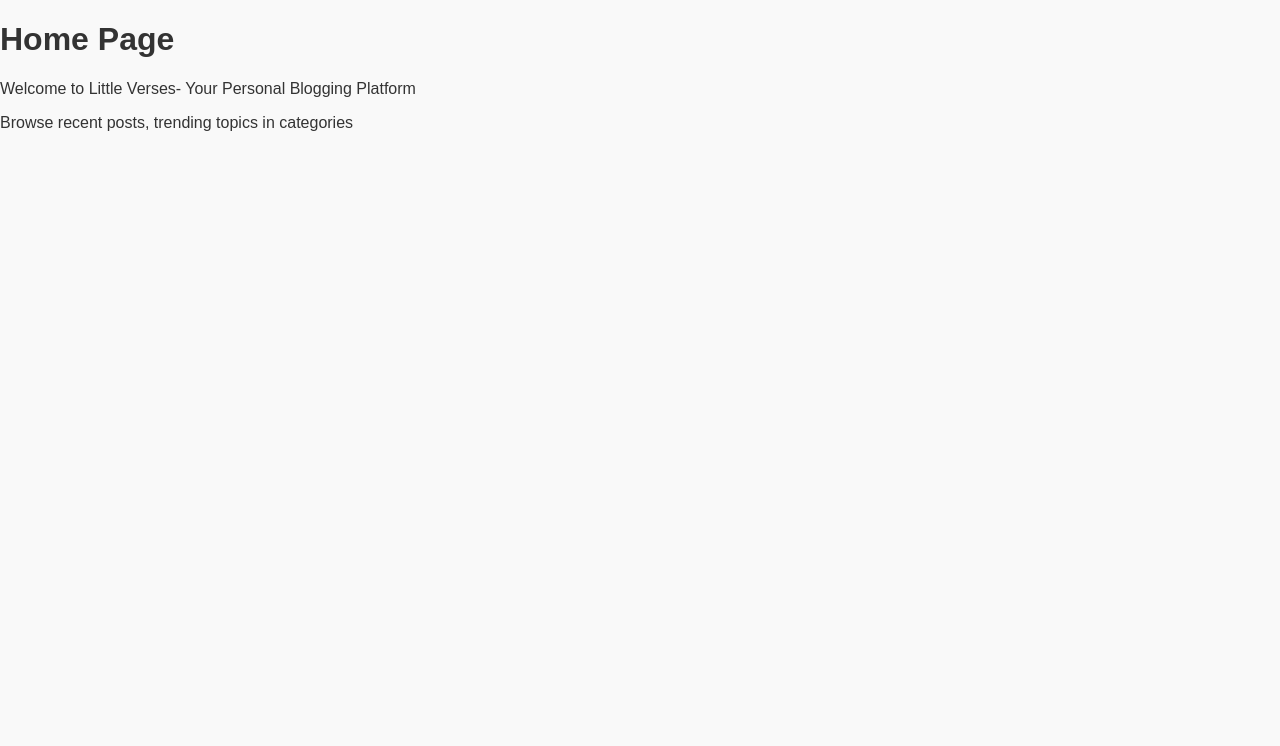
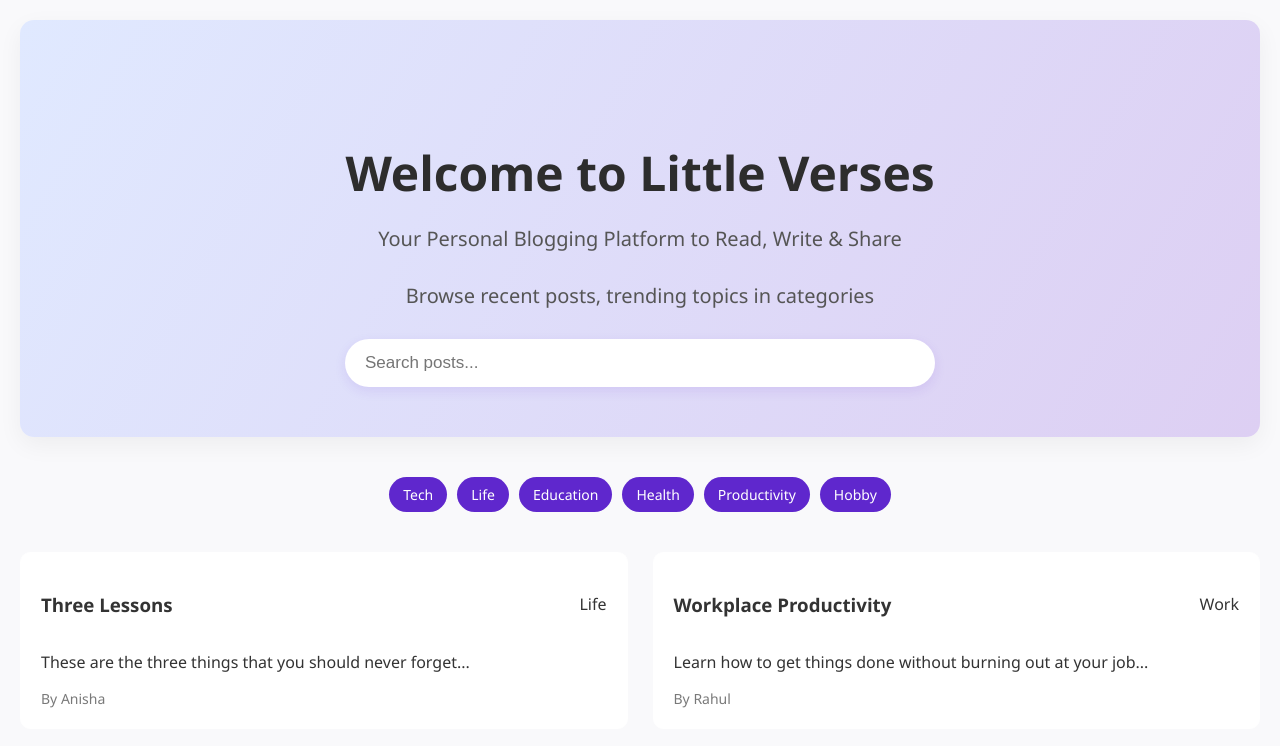
Before and after one commit to Facelessism/Little-Verses, a React (Create React App) app in the folder client/: page / in a window 1280 px wide. Shown: the top 746 px of the page. Built offline with nearby package versions, Linux system fonts and the light colour scheme.

Commit message:
Designed profile page & editprofile page UI & added blogcards & categoryfilter components. also upgraded Homepage

```diff
--- a/client/src/App.js
+++ b/client/src/App.js
@@ -11,6 +11,7 @@
 import EditProfile from "./pages/EditProfile";
 import CreatePost from "./pages/CreatePost";
 import Notifs from "./pages/Notifs";
+import CategoryFilter from"./components/CategoryFilter";
 
 function App() {
   return (
@@ -24,6 +25,7 @@
         <Route path="/profile/:id/edit" element={<EditProfile />} />
         <Route path="/create-post" element={<CreatePost />} />
         <Route path="/notifications" element={<Notifs />} />
+        <Route path="/categories" element={<CategoryFilter />} />
         <Route path="*" element={<h1>404!!! Page Not Found</h1>} />
       </Routes>
     </Router>
--- /dev/null
+++ b/client/src/components/BlogCard.js
@@ -0,0 +1,18 @@
+import React from 'react';
+
+import '../styles/BlogCard.css';
+
+function BlogCard({ post }) {
+    return(
+        <div className='blog-card'>
+        <div className="blog-header">
+            <h3>{post.title}</h3>
+            <span className='="blog-category'>{post.category}</span>
+        </div>
+        <p>{post.excerpt}</p>
+        <div className="blog-footer">By {post.author}</div>
+        </div>
+    );
+}
+
+export default BlogCard;
--- /dev/null
+++ b/client/src/components/CategoryFilter.js
@@ -0,0 +1,17 @@
+import React from "react";
+
+import '../styles/CategoryFilter.css';
+
+const categories = ["Tech", "Life", "Education", "Health", "Productivity", "Hobby"];
+
+function CategoryFilter() {
+  return (
+    <div className="category-bar">
+      {categories.map(cat => (
+        <span key={cat} className="category-pill">{cat}</span>
+      ))}
+    </div>
+  );
+}
+
+export default CategoryFilter;
--- a/client/src/pages/EditProfile.js
+++ b/client/src/pages/EditProfile.js
@@ -1,15 +1,50 @@
-import React from "react";
+import React, {useState,useEffect} from "react";
 import { useParams } from "react-router-dom";
 
 import '../styles/EditProfile.css';
 
 function EditProfile() {
   const { id } = useParams();
+  const [formData, setFormData] = useState({
+    name: "",
+    bio: ""
+  });
+
+  useEffect(() => {
+    const fetchUser = async () => {
+      const dummyUser = {
+        name: "Facelessism",
+        bio: "Tech Geek & Blogger",
+      };
+      setFormData(dummyUser);
+    };
+    fetchUser();
+  }, [id]);
+
+  const handleChange = (e) => {
+    setFormData(prev => ({
+      ...prev,
+      [e.target.name]: e.target.value
+    }));
+  };
+
+  const handleSubmit = (e) => {
+    e.preventDefault();
+    console.log("Form submitted:", formData);
+  };
 
   return (
-    <div>
-      <h1>Edit Profile</h1>
-      <p>Edit the profile for user ID: {id}</p>
+    <div className="edit-profile-container">
+      <h2>Edit Profile</h2>
+      <form onSubmit={handleSubmit}>
+        <label>Name:</label>
+        <input name="name" value={formData.name} onChange={handleChange} />
+
+        <label>Bio:</label>
+        <textarea name="bio" rows={4} value={formData.bio} onChange={handleChange} />
+
+        <button type="submit">Save Changes</button>
+      </form>
     </div>
   );
 }
--- a/client/src/pages/HomePage.js
+++ b/client/src/pages/HomePage.js
@@ -1,13 +1,43 @@
  import React from "react";
 
  import '../styles/HomePage.css';
+ import BlogCard from "../components/BlogCard";
+ import CategoryFilter from "../components/CategoryFilter";
+
+const dummyPosts = [
+  {
+    id: 1,
+    title: "Three Lessons",
+    author: "Anisha",
+    excerpt: "These are the three things that you should never forget...",
+    category: "Life",
+  },
+  {
+    id: 2,
+    title: "Workplace Productivity",
+    author: "Rahul",
+    excerpt: "Learn how to get things done without burning out at your job...",
+    category: "Work",
+  },
+];
 
 function HomePage() {
   return (
-    <div>
-      <h1>Home Page</h1>
-      <p>Welcome to Little Verses- Your Personal Blogging Platform</p>
+    <div className="home-wrapper">
+      <section className="hero">
+      <h1>Welcome to Little Verses</h1>
+      <p>Your Personal Blogging Platform to Read, Write & Share</p>
       <p>Browse recent posts, trending topics in categories</p>
+    <input className="search-bar" placeholder="Search posts..." />
+      </section>
+
+      <CategoryFilter />
+
+      <section className="featured">
+        {dummyPosts.map(post => (
+          <BlogCard key={post.id} post={post} />
+        ))}
+      </section>
     </div>
   );
 }
--- a/client/src/pages/Profile.js
+++ b/client/src/pages/Profile.js
@@ -1,17 +1,40 @@
-import React from "react";
+import React, {useState,useEffect} from "react";
 import { useParams } from "react-router-dom";
 
 import '../styles/Profile.css';
 
 function Profile() {
   const { id } = useParams();
+  const [user, setUser] = useState(null);
+
+  useEffect(() => {
+    const fetchUser = async () => {
+      const dummyUser = {
+        name: "Facelessism",
+        bio: "Tech Geek & Blogger",
+        avatar: null,
+      };
+      setUser(dummyUser);
+    };
+    fetchUser();
+  }, [id]);
 
   return (
-    <div>
-      <h1>User Profile</h1>
-      <p>Profile details for the user with ID: {id}</p>
+    <div className="profile-container">
+      <div className="profile-avatar">
+        <img
+          src="https://via.placeholder.com/120"
+          alt="User Avatar"
+          style={{ borderRadius: "50%", width: "100%", height: "100%" }}
+        />
+      </div>
+      {user && (
+        <div className="profile-info">
+          <h2>{user.name}</h2>
+          <p>{user.bio}</p>
+        </div>
+      )}
     </div>
   );
 }
-
 export default Profile;
--- /dev/null
+++ b/client/src/styles/BlogCard.css
@@ -0,0 +1,32 @@
+.blog-card {
+  padding: 20px;
+  border: 1px solid #ffffff;
+  border-radius: 10px;
+  background: white;
+  transition: box-shadow 0.2s;
+}
+
+.blog-card:hover {
+  box-shadow: 0 8px 20px rgba(0,0,0,0.05);
+}
+
+.blog-header {
+  display: flex;
+  justify-content: space-between;
+  align-items: center;
+}
+
+.blog-category {
+  font-size: 12px;
+  padding: 4px 8px;
+  background: #ffffff;
+  border-radius: 4px;
+  color: #5f27cd;
+  font-weight: bold;
+}
+
+.blog-footer {
+  margin-top: 10px;
+  font-size: 14px;
+  color: #797979;
+}
--- /dev/null
+++ b/client/src/styles/CategoryFilter.css
@@ -0,0 +1,21 @@
+.category-bar {
+  margin: 30px auto 0;
+  display: flex;
+  justify-content: center;
+  flex-wrap: wrap;
+  gap: 10px;
+}
+
+.category-pill {
+  padding: 8px 14px;
+  background: #5f27cd;
+  color: white;
+  border-radius: 20px;
+  font-size: 14px;
+  cursor: pointer;
+  transition: box-shadow 0.2s ;
+}
+
+.category-pill:hover {
+  background: #383838;
+}
--- a/client/src/styles/EditProfile.css
+++ b/client/src/styles/EditProfile.css
@@ -0,0 +1,23 @@
+.edit-profile-container {
+  max-width: 400px;
+  margin: auto;
+  padding: 30px;
+  border: 1px solid #ccc;
+  border-radius: 10px;
+}
+
+.edit-profile-container form {
+  display: flex;
+  flex-direction: column;
+  gap: 20px;
+}
+
+.edit-profile-container label{
+  font-weight: bold;
+}
+
+.edit-profile-container input,
+.edit-profile-container textarea {
+  padding: 20px;
+  font-size: 20px;
+}
--- a/client/src/styles/HomePage.css
+++ b/client/src/styles/HomePage.css
@@ -1,9 +1,71 @@
-.home-container {
+.home-wrapper {
   padding: 20px;
-  text-align: center;
+  font-family: 'Segoe UI', 'Roboto', sans-serif;
+  background: #f9f9fb;
+  min-height: 100vh;
 }
 
-.home-text {
-  font-weight: bold;
-  margin-top: 10px;
+.hero {
+  text-align: center;
+  padding: 80px 20px 50px;
+  background: linear-gradient(120deg, #e0e9ff, #ddcff3);
+  border-radius: 14px;
+  box-shadow: 0 8px 24px rgba(0, 0, 0, 0.05);
+  margin-bottom: 40px;
 }
+
+.hero h1 {
+  font-size: 48px;
+  margin-bottom: 16px;
+  color: #2d2d2d;
+}
+
+.hero h1 span {
+  color: #501ace;
+  font-weight: 800;
+}
+
+.hero p {
+  font-size: 20px;
+  margin-bottom: 30px;
+  color: #555;
+  font-weight: 500;
+}
+
+.search-bar {
+  width: 90%;
+  max-width: 550px;
+  padding: 14px 20px;
+  border: none;
+  border-radius: 50px;
+  font-size: 17px;
+  box-shadow: 0 4px 12px rgba(95, 39, 205, 0.1);
+  transition: all 0.3s ease;
+  background: #fff;
+}
+
+.search-bar:focus {
+  outline: 2px solid #7427cd;
+  box-shadow: 0 4px 18px rgba(95, 39, 205, 0.2);
+}
+
+.featured {
+  display: grid;
+  gap: 25px;
+  margin-top: 40px;
+  grid-template-columns: repeat(auto-fit, minmax(280px, 1fr));
+}
+
+@media (max-width: 768px) {
+  .hero h1 {
+    font-size: 36px;
+  }
+
+  .hero p {
+    font-size: 16px;
+  }
+
+  .search-bar {
+    font-size: 15px;
+  }
+}
--- a/client/src/styles/Profile.css
+++ b/client/src/styles/Profile.css
@@ -1,9 +1,18 @@
 .profile-container {
-  padding: 20px;
+  padding: 50px;
   text-align: center;
 }
 
-.profile-container h1,
-.profile-container p {
-  font-weight: bold;
+.profile-avatar {
+  width: 120px;
+  height: 120px;
+  border-radius: 50%;
+  background-color: #eee;
+  display: inline-block;
+  margin-bottom: 20px;
 }
+
+.profile-info {
+  font-size: 18px;
+  margin-top: 10px;
+}
```
